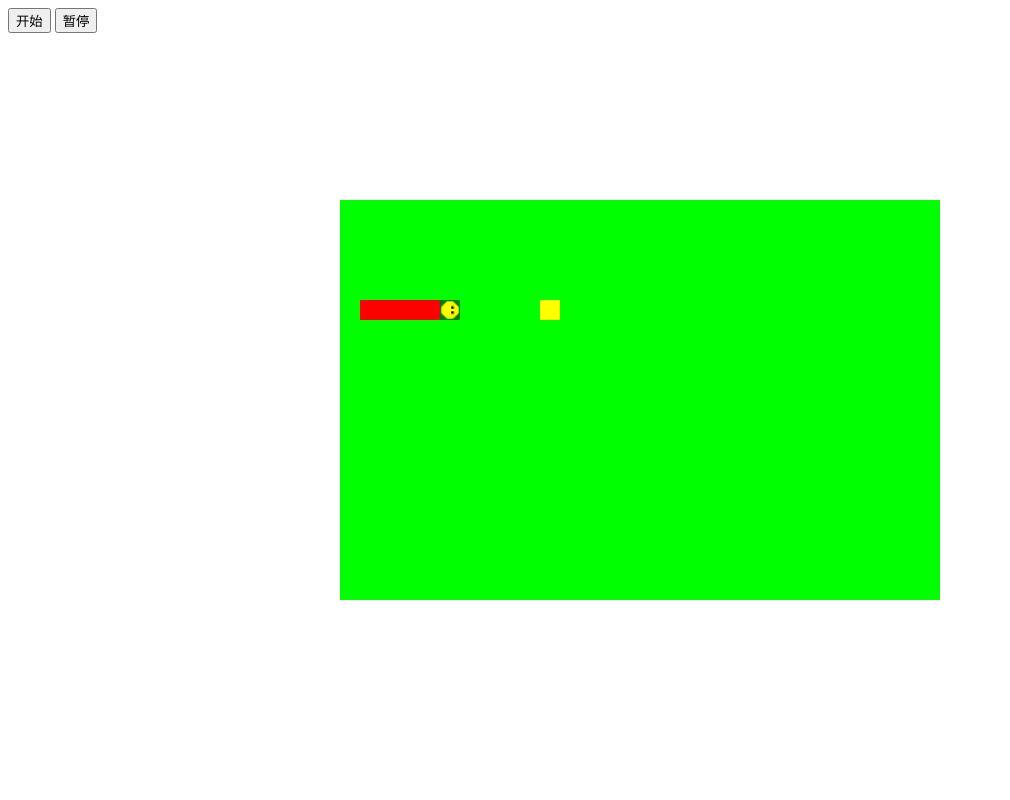
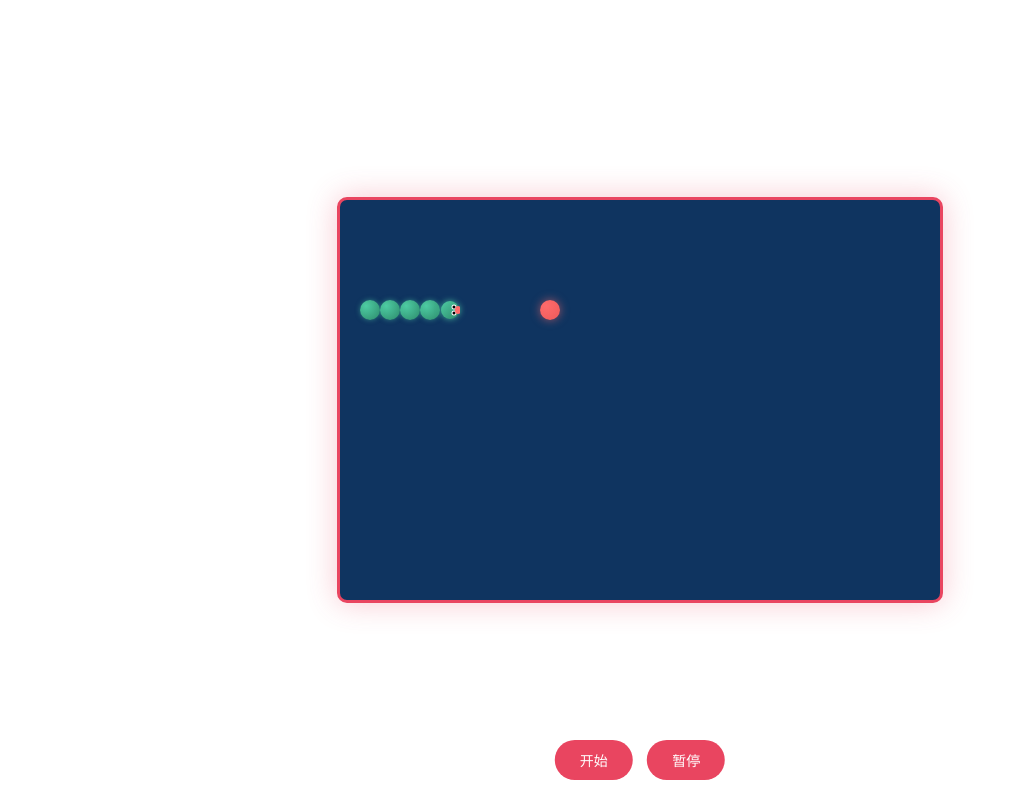
Before and after one commit to yuzhigang33/snake, a plain HTML site: page index.html in a window 1280 px wide. Shown: the whole page, without its empty margins (0-1010 px from the left). Drawn offline with Linux system fonts and the light colour scheme.

Commit message:
调整配色方案

```diff
--- a/index.html
+++ b/index.html
@@ -62,6 +62,7 @@
 		var newBody=snakeBody.item(snakeBody.length-1).cloneNode(true);
 		newBody.style.left=Left;
 		newBody.style.top=Top;
+		newBody.className='snake snake-body';
 		screens.appendChild(newBody);//添加节点
 	}
 
@@ -107,17 +108,42 @@
 		}
 </script>
 <style type="text/css">
+body{
+	margin:0;
+	padding:0;
+	background:linear-gradient(135deg, #1a1a2e 0%, #16213e 100%);
+	font-family:Arial, sans-serif;
+}
+#screen{
+	width:600px;
+	height:400px;
+	position:absolute;
+	left:50%;
+	top:50%;
+	transform:translate(-50%, -50%);
+	background:#0f3460;
+	border:3px solid #e94560;
+	border-radius:10px;
+	box-shadow:0 0 30px rgba(233, 69, 96, 0.3);
+}
 .snake{
 	border:0px;
 	position:absolute;
 	width:20px;
 	height:20px;
-	background:#FF0000;
+}
+.snake-body{
+	background:radial-gradient(circle at 30% 30%, #4ecca3, #2d8a6b);
+	border-radius:50%;
+	box-shadow:0 0 5px rgba(78, 204, 163, 0.5);
 }
 #snakeHead{
-	background:url('ERight.bmp') no-repeat center center;
-	background-size:cover;
-	transform-origin:center center;
+	z-index:10;
+}
+.head-svg{
+	width:100%;
+	height:100%;
+	filter:drop-shadow(0 0 3px rgba(78, 204, 163, 0.8));
 }
 #snakeHead.direction-up{
 	transform:rotate(-90deg);
@@ -131,29 +157,69 @@
 #snakeHead.direction-right{
 	transform:rotate(0deg);
 }
-#screen{
-	width:600px;
-	height:400px;
+#food{
+	background:radial-gradient(circle at 30% 30%, #ff6b6b, #ee5a5a);
+	border-radius:50%;
+	box-shadow:0 0 10px rgba(255, 107, 107, 0.6);
+	animation:pulse 1s ease-in-out infinite;
+}
+@keyframes pulse{
+	0%, 100%{transform:scale(1);}
+	50%{transform:scale(1.1);}
+}
+.controls{
 	position:absolute;
+	bottom:20px;
 	left:50%;
-	top:50%;
-	transform:translate(-50%, -50%);
-	background:#00FF00;
+	transform:translateX(-50%);
+	text-align:center;
+}
+.controls input{
+	background:#e94560;
+	color:white;
+	border:none;
+	padding:10px 25px;
+	margin:0 5px;
+	border-radius:25px;
+	cursor:pointer;
+	font-size:14px;
+	transition:all 0.3s;
+}
+.controls input:hover{
+	background:#ff6b6b;
+	transform:scale(1.05);
 }
 </style>
 </head>
 
 <body>
 <div id="screen" tabindex="0">
-<div id="snakeHead" name="snake" class="snake direction-right" style="top:100px; left:100px;"></div>
-<div name="snake" class="snake" style="top:100px; left:80px;"></div>
-<div name="snake" class="snake" style="top:100px; left:60px;"></div>
-<div name="snake" class="snake" style="top:100px; left:40px;"></div>
-<div name="snake" class="snake" style="top:100px; left:20px;"></div>
-<div id="food" class="snake" style="top:100px; left:200px; background:#FF0;"></div>
+<div id="snakeHead" name="snake" class="snake direction-right" style="top:100px; left:100px;">
+	<svg class="head-svg" viewBox="0 0 20 20">
+		<defs>
+			<linearGradient id="headGrad" x1="0%" y1="0%" x2="100%" y2="100%">
+				<stop offset="0%" style="stop-color:#4ecca3;stop-opacity:1" />
+				<stop offset="100%" style="stop-color:#2d8a6b;stop-opacity:1" />
+			</linearGradient>
+		</defs>
+		<ellipse cx="10" cy="10" rx="9" ry="9" fill="url(#headGrad)"/>
+		<circle cx="14" cy="7" r="2.5" fill="white"/>
+		<circle cx="14" cy="7" r="1.5" fill="black"/>
+		<circle cx="14" cy="13" r="2.5" fill="white"/>
+		<circle cx="14" cy="13" r="1.5" fill="black"/>
+		<ellipse cx="18" cy="10" rx="3" ry="4" fill="#ff6b6b"/>
+	</svg>
 </div>
-<input type="button" onclick="main()" value="开始"/>
-<input type="button" id="pauseBtn" onclick="togglePause()" value="暂停"/>
+<div name="snake" class="snake snake-body" style="top:100px; left:80px;"></div>
+<div name="snake" class="snake snake-body" style="top:100px; left:60px;"></div>
+<div name="snake" class="snake snake-body" style="top:100px; left:40px;"></div>
+<div name="snake" class="snake snake-body" style="top:100px; left:20px;"></div>
+<div id="food" class="snake" style="top:100px; left:200px;"></div>
+</div>
+<div class="controls">
+	<input type="button" onclick="main()" value="开始"/>
+	<input type="button" id="pauseBtn" onclick="togglePause()" value="暂停"/>
+</div>
 
 </body>
 </html>
```
